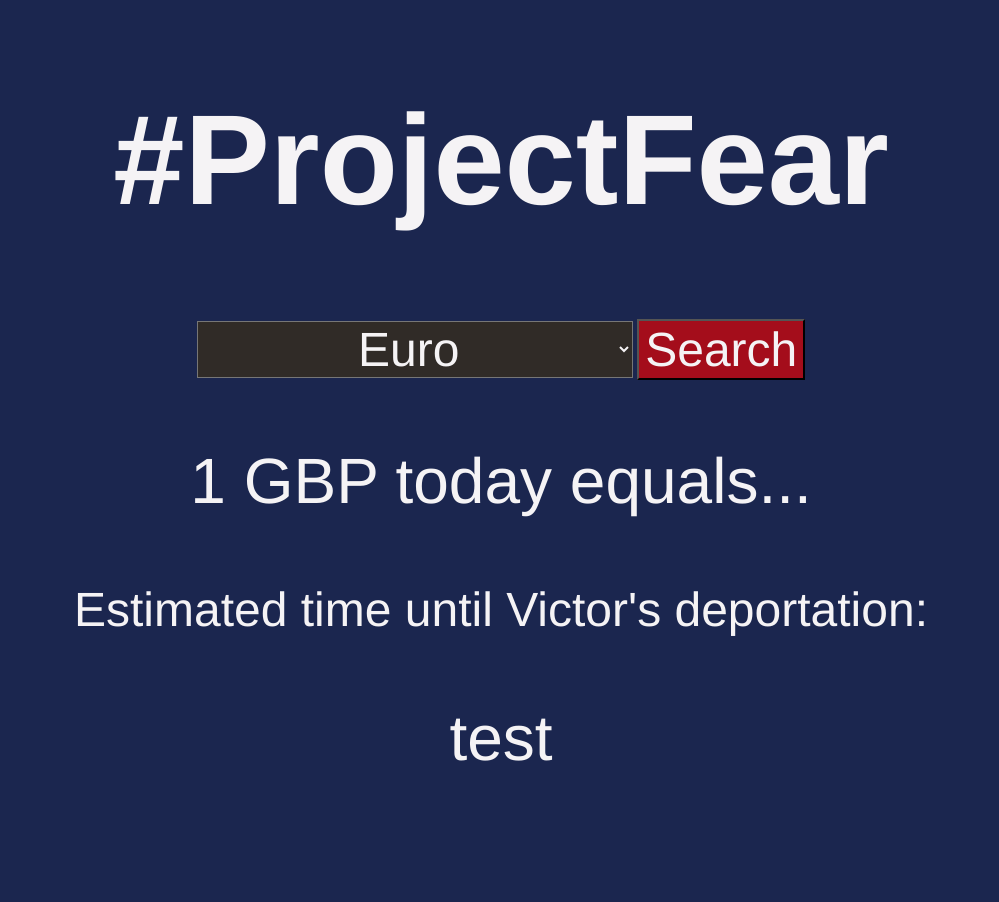
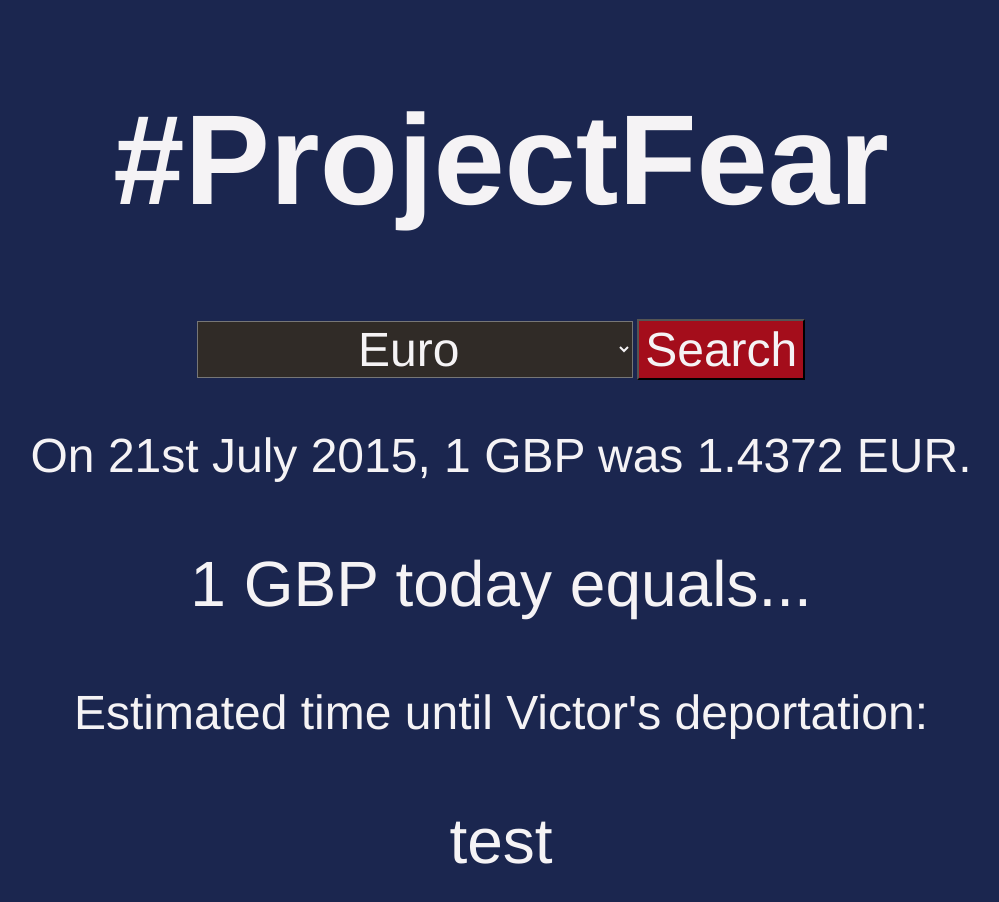
Before and after one commit to fac-17/week-5-dgjm, a website: page public/index.html in a window 1280 px wide. Both pictures are taken after a click on the button "Search". Shown: the whole page, without its empty margins (139-1138 px from the left). Before the commit the page ends 839 px from the top, so only its background shows below. Drawn offline with Linux system fonts and the light colour scheme; files that its build step writes are made by us from their sources; no server answers.

Commit message:
add comparison exchange rate

```diff
--- a/public/index.html
+++ b/public/index.html
@@ -7,7 +7,7 @@
     <meta name="description" content="backend API app using Node.js" />
     <meta name="viewport" content="width=device-width, initial-scale=1" />
     <link rel="stylesheet" href="public/style.css" />
-    <link rel ="shortcut icon" type="image/icon" href="public/favicon.ico" />
+    <link rel="shortcut icon" type="image/icon" href="public/favicon.ico" />
   </head>
   <body>
     <h1>#ProjectFear</h1>
@@ -34,6 +34,7 @@
       Search
     </button>
     <section class="result">
+      <p id="old-rate">On 21st July 2015, 1 GBP was...</p>
       <p id="result-display">1 GBP today equals...</p>
       <p>Estimated time until Victor's deportation:</p>
       <p id="deportation">placeholder</p>
--- a/public/index.js
+++ b/public/index.js
@@ -7,10 +7,10 @@ search.onclick = function() {
 };
 
 function getQuery(input) {
-    //delete old data
+  //delete old data
 
-    let text = document.getElementById("result-display");
-    text.innerText = `1 GBP today equals...`;
+  let text = document.getElementById("result-display");
+  text.innerText = `1 GBP today equals...`;
 
   let xhr = new XMLHttpRequest();
   let url = `query?=${input}`;
@@ -35,3 +35,26 @@ window.onload = function() {
 };
 
 // document.onload = alert("test");
+
+var oldExchangeRates = {
+  EUR: "1.4372",
+  USD: "1.5558",
+  JPY: "192.7117",
+  AUD: "2.0949",
+  CAD: "2.0139",
+  CHF: "1.4911",
+  SEK: "13.2891",
+  NZD: "2.3473"
+};
+
+search.onclick = function() {
+  let input = document.getElementById("input").value;
+  console.log(input);
+  // document.getElementById("old-rate") = oldExchangeRates[input];
+  document.getElementById("old-rate").innerText =
+    "On 21st July 2015, 1 GBP was " +
+    oldExchangeRates[input] +
+    " " +
+    input +
+    ".";
+};
```
